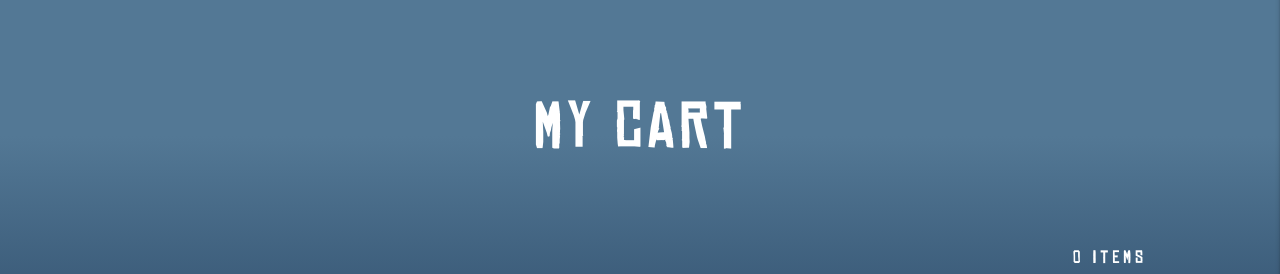
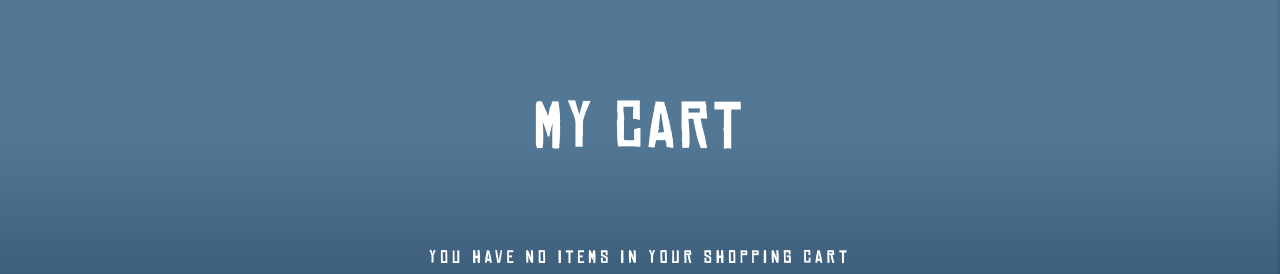
Before and after one commit to Code-Institute-Submissions/Code-Institute-Submissions-naturetrust_SepResub, a Django app: page /cart/ in a window 1280 px wide. Shown: the part 64-338 px from the top of the page. Run offline with Django 3.2, Linux system fonts and the light colour scheme; parts of the project's set-up code (start-up, migrations or seed data) failed here and were passed over; some libraries are stand-ins or nearby versions.

Commit message:
Update shopping cart page

```diff
--- a/cart/templates/cart/cart.html
+++ b/cart/templates/cart/cart.html
@@ -17,15 +17,15 @@
                 {% endfor %}
             {% endif %}
 
+            {% if cart_items %}
             <div class="col s12 xl10 offset-xl1">
                 <!-- Product count -->
                 <h6 class="right title">{{ product_count }} items</h6>
                 <!-- Shopping cart items -->
                 <div class="row">
                     <div class="col s12">
+                        {% for item in cart_items %}
                             <!-- For smaller screens -->
-                        {% if cart_items %}
-                            {% for item in cart_items %}
                             <div class="card-panel hide-on-large-only card-item-card">
                                 <div class="row">
                                     <!-- Image -->
@@ -95,8 +95,6 @@
                                     </table>
                                 </div>
                             </div>
-                            {% endfor %}
-                        {% endif %}
                             <!-- For larger screens -->
                             <table class="hide-on-med-and-down">
                                 <!-- Table header -->
@@ -108,7 +106,6 @@
                                     <th class="center" style="width: 10%;"><span class="title">Subtotal</span></th>
                                     <th class="center" style="width: 12%;"></th>
                                 </tr>
-                            {% if cart_items %}
                                 {% for item in cart_items %}
                                     <!-- Shopping cart items -->
                                     <tr class="table-cart-item {% if forloop.last %}last{% endif %}">
@@ -189,8 +186,8 @@
                                         </td>
                                     </tr>
                                 {% endfor %}
-                            {% endif %}
                             </table>
+                        {% endfor %}
                     </div>
                 </div>
                 <div class="row">
@@ -246,6 +243,11 @@
                     </div>
                 </div>
             </div>
+            {% else %}
+                <div class="col s12 m10 offset-m1 l8 offset-l2">
+                    <h6 class="title center">You have no items in your shopping cart</h6>
+                </div>
+            {% endif %}
         </div>
     </section>
 {% endblock %}
```
Lines whose indentation alone changed are shown as unchanged.
